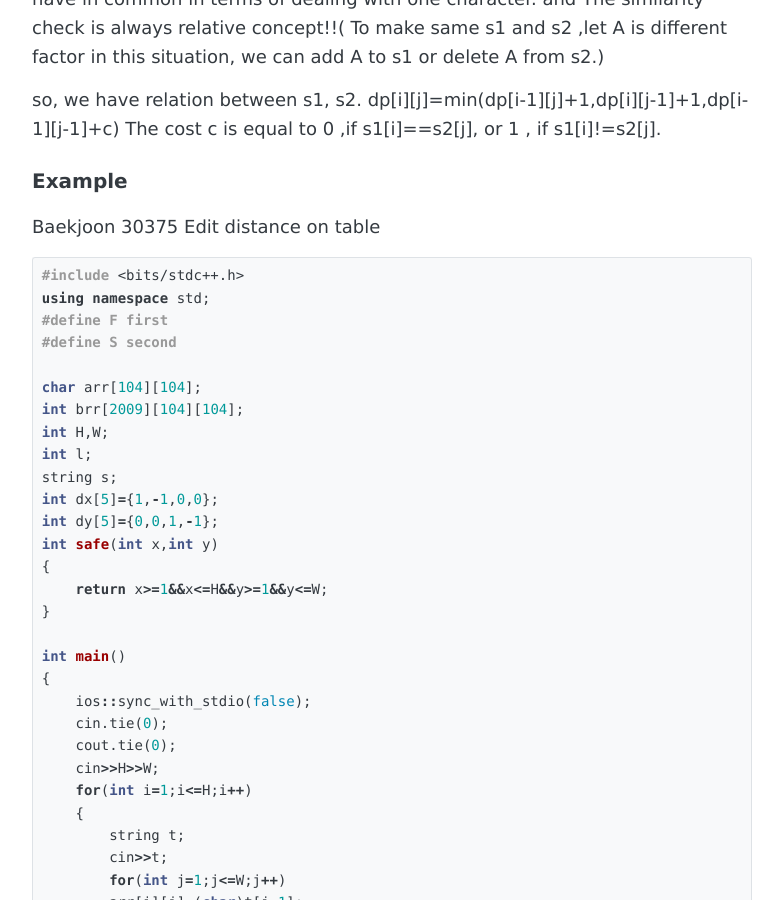
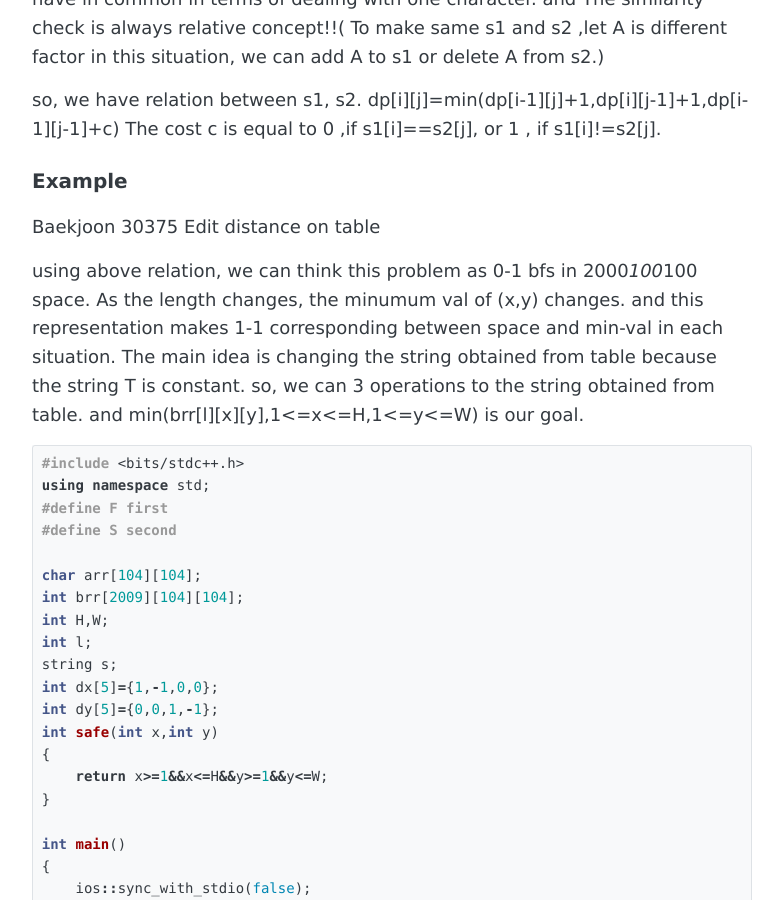
Before and after one commit to saluv1/saluv1.github.io, a Jekyll site: the page built from _posts/2025-03-07-edit distance.md, in a window 1280 px wide and 900 px high, scrolled down 997 px. Shown: the whole window, without its empty margins (248-1031 px from the left). Built offline with Jekyll 4.4.1, drawn with Linux system fonts in a browser that asks for light colours; comment, search, counter and statistics services are not loaded.

Commit message:
Update 2025-03-07-edit distance.md

````diff
--- a/_posts/2025-03-07-edit distance.md
+++ b/_posts/2025-03-07-edit distance.md
@@ -20,6 +20,11 @@ The cost c is equal to 0 ,if s1[i]==s2[j], or 1 , if s1[i]!=s2[j].
 
 ### Example
 Baekjoon 30375 Edit distance on table
+
+using above relation, we can think this problem as 0-1 bfs in 2000*100*100 space.
+As the length changes, the minumum val of (x,y) changes. and this representation makes 1-1 corresponding between space and min-val in each situation.
+The main idea is changing the string obtained from table because the string T is constant.
+so, we can 3 operations to the string obtained from table. and min(brr[l][x][y],1<=x<=H,1<=y<=W) is our goal.
 ```c++
 #include <bits/stdc++.h>
 using namespace std;
````
